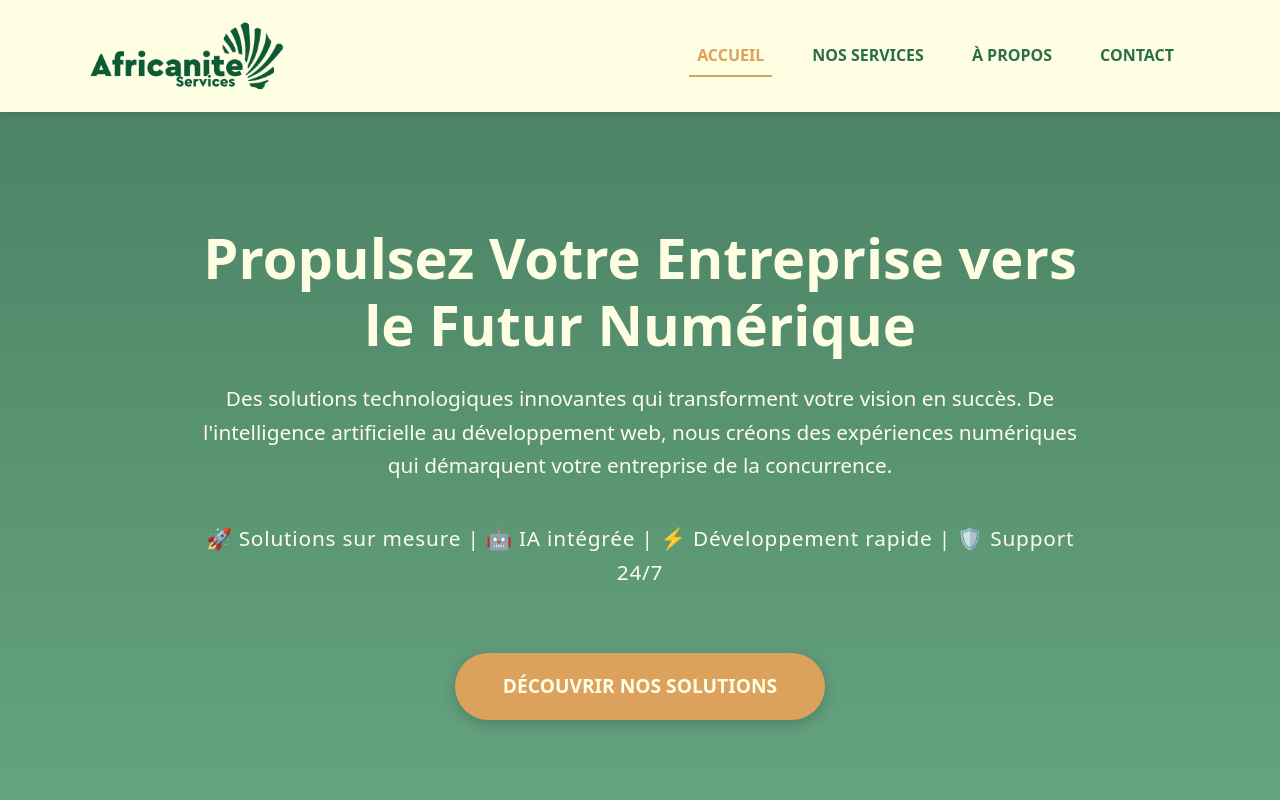
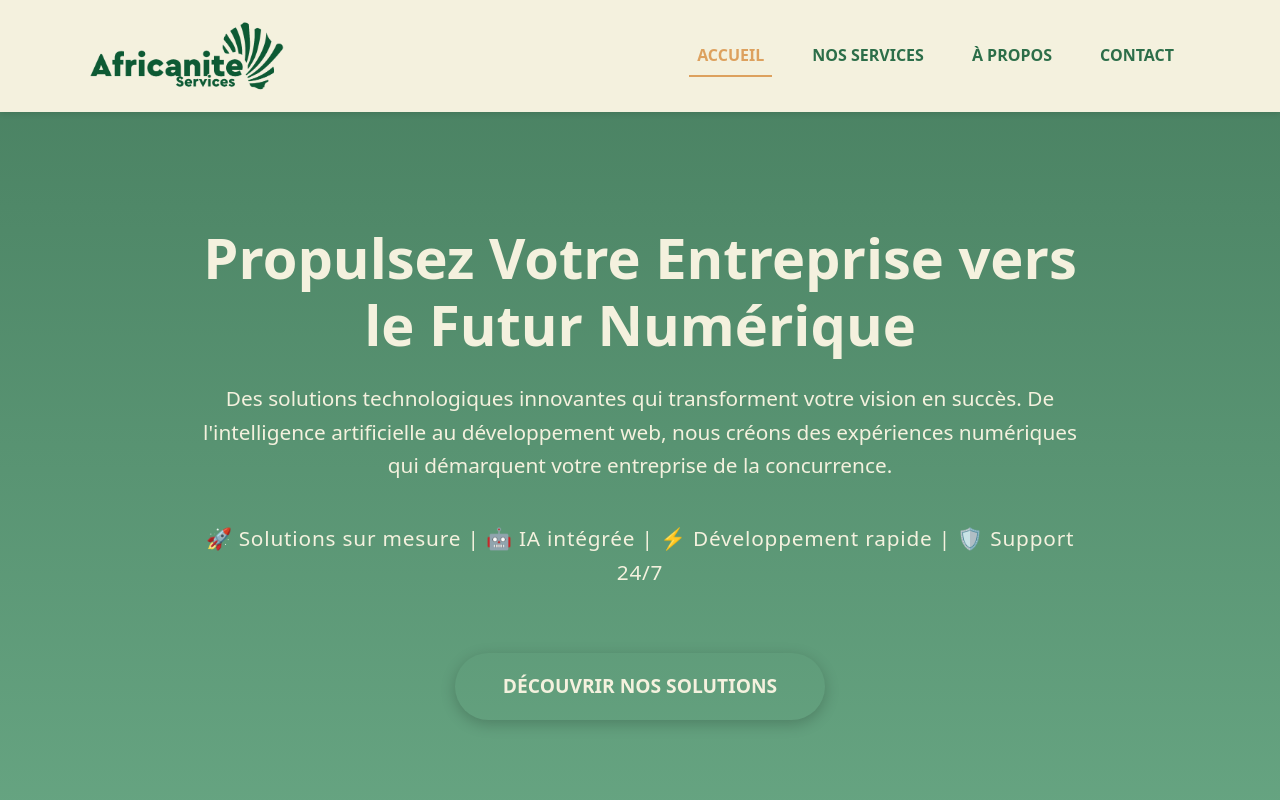
Before and after one commit to kandyfoma/africanite-services, a React (Vite) app in the folder africanite/: page / in a window 1280 px wide. Shown: the top 800 px of the page. Built offline with nearby package versions, Linux system fonts and the light colour scheme.

Commit message:
Update Home.css variables for improved color scheme and readability

```diff
--- a/africanite/src/styles/Home.css
+++ b/africanite/src/styles/Home.css
@@ -2,25 +2,19 @@
 
 :root {
     --primary-color: #2C6E49;
-    /* Dark Green (Primary) */
+    /* Dark Green */
     --secondary-color: #4C956C;
     /* Medium Green */
-    --background-light: #FEFEE3;
-    /* Light Cream Background */
-    --accent-color: #dda15e;
-    /* Soft Peach Accent */
-    --accent-dark: #D68C45;
-    /* Warm Brown */
-    --text-dark: #2C6E49;
-    /* Dark Green for Text */
-    --text-light: #FEFEE3;
-    /* Light Cream for Text */
-    --button-light: #dda15e;
-    /* Soft Peach for Buttons */
-    --button-hover: #D68C45;
-    /* Warm Brown for Hover */
+    --background-light: #F4F1DE;
+    /* Light Cream */
+    --accent-color: #DDA15E;
+    /* Gold Accent */
+    --text-dark: #283618;
+    /* Charcoal */
+    --button-hover: #4C956C;
+    /* Medium Green for Hover */
     --shadow: rgba(44, 110, 73, 0.1);
-    /* Based on primary-color */
+    /* Based on primary color */
 }
 
 .home {
@@ -121,7 +115,8 @@
     text-align: center;
     transition: transform 0.3s ease, box-shadow 0.3s ease;
     margin: 0 auto;
-    max-width: 350px; /* Set maximum width for cards */
+    max-width: 350px;
+    /* Set maximum width for cards */
 }
 
 .service-card:hover {
@@ -178,7 +173,8 @@
     text-align: center;
     transition: transform 0.3s ease, box-shadow 0.3s ease;
     margin: 0 auto;
-    max-width: 350px; /* Set maximum width for cards */
+    max-width: 350px;
+    /* Set maximum width for cards */
 }
 
 .feature:hover {
```
